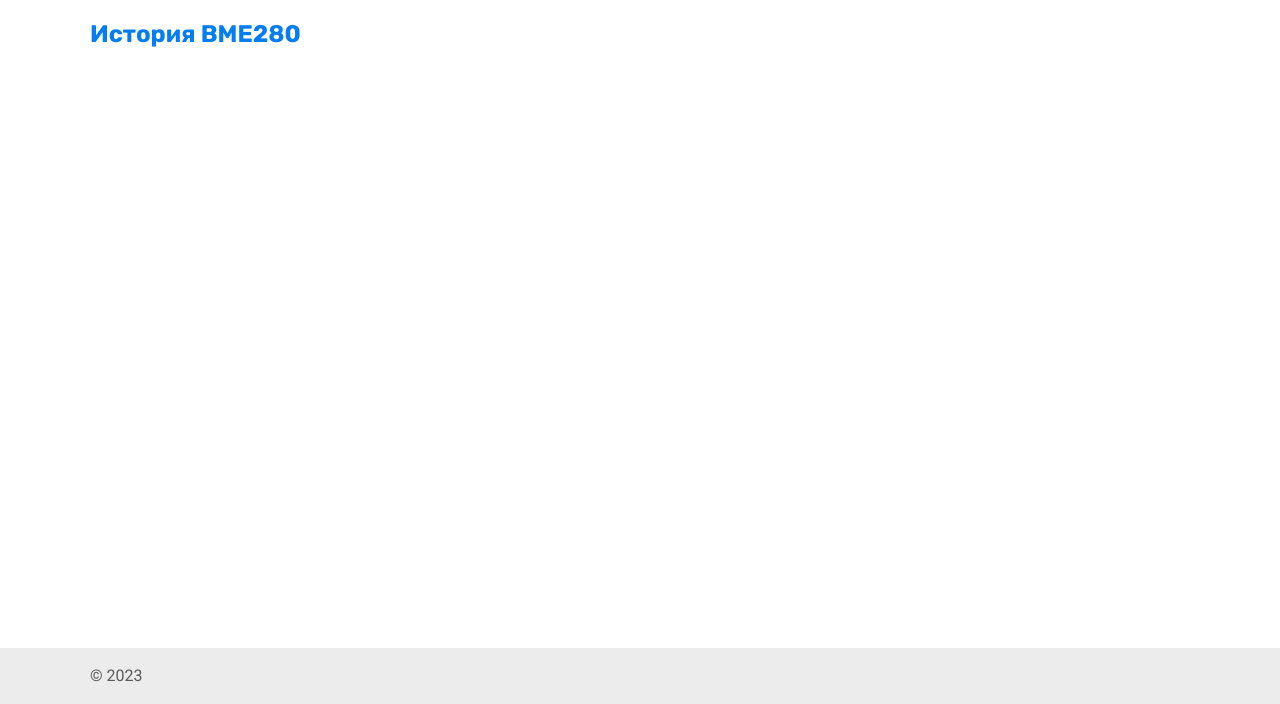
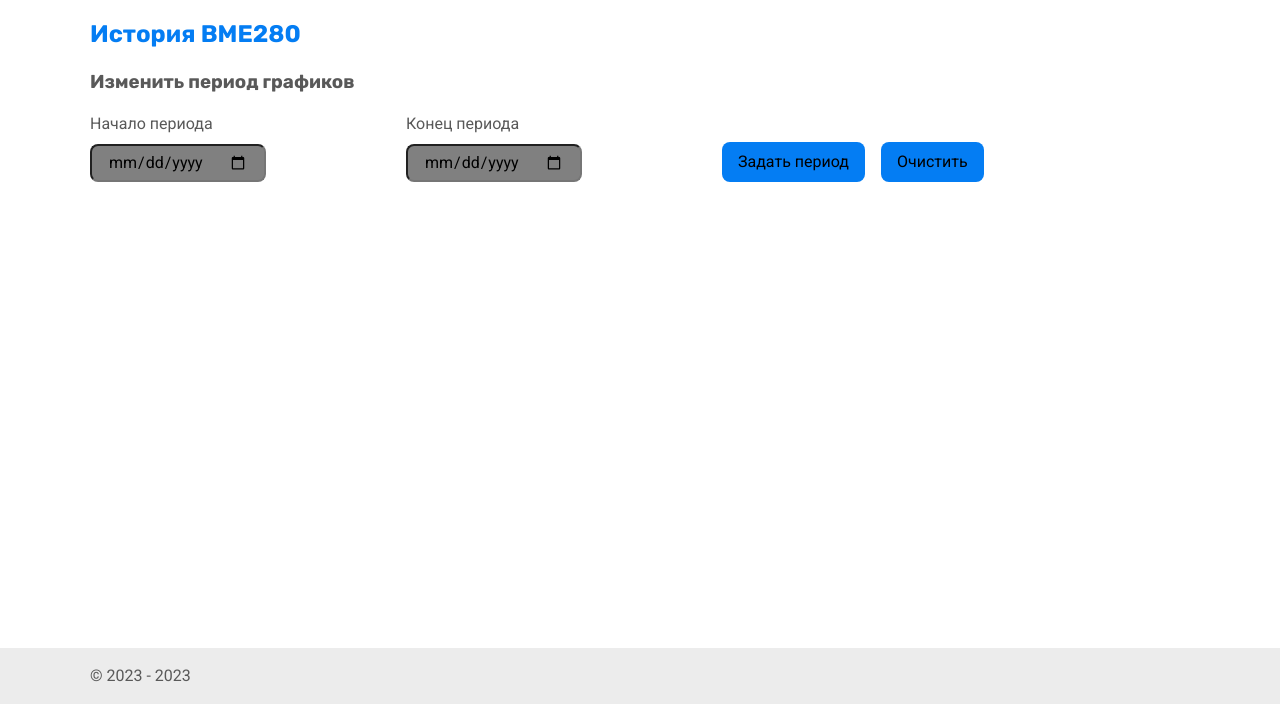
Before and after one commit to Missisol/rpi-sensors, a Django app: page /bme-history/ in a window 1280 px wide. Shown: the part 96-800 px from the top of the page. Run offline with Django 4.2, Linux system fonts and the light colour scheme; some libraries are stand-ins or nearby versions.

Commit message:
Templates updated

```diff
--- a/meteo/templates/meteo/bme_history.html
+++ b/meteo/templates/meteo/bme_history.html
@@ -7,6 +7,7 @@
 
 {% block content %}
   {% include 'meteo/includes/page_title.html' %}
+  {% include 'meteo/includes/form.html' %}
   {% include 'meteo/includes/sensor_dynamic.html' %}
 {% endblock %}
 
--- a/meteo/templates/meteo/dht_history.html
+++ b/meteo/templates/meteo/dht_history.html
@@ -7,6 +7,7 @@
 
 {% block content %}
   {% include 'meteo/includes/page_title.html' %}
+  {% include 'meteo/includes/form.html' %}
   {% include 'meteo/includes/sensor_dynamic.html' %}
 {% endblock %}
 
--- a/meteo/templates/meteo/includes/footer.html
+++ b/meteo/templates/meteo/includes/footer.html
@@ -3,5 +3,5 @@
 
 
 <footer class="footer">
-  <p>&copy; {% now 'Y' %}</p>
+  <p>&copy; 2023 - {% now 'Y' %}</p>
 </footer>
--- /dev/null
+++ b/meteo/templates/meteo/includes/form.html
@@ -0,0 +1,18 @@
+<section class="section__form">
+  <h3 class="form__header">Изменить период графиков</h3>
+  <form id="historyForm" class="form" name="historyForm">
+    <p class="form__wrapper">
+      <label for="startDate" class="form__label">Начало периода</label>
+      <input type="date" id="startDate" name="start_date" required class="form__input">
+    </p>
+    <p class="form__wrapper">
+      <label for="endDate" class="form__label">Конец периода</label>
+      <input type="date" id="endDate" name="end_date" required class="form__input">
+    </p>
+    <div class="form__buttons">
+      <input type="submit" id="buttonSubmit" value="Задать период" class="form__button">
+      <input type="reset" id="buttonReset" value="Очистить" class="form__button">
+    </div>
+  </form>
+  <span id="formError" class="form__error"></span>
+</section>
```
